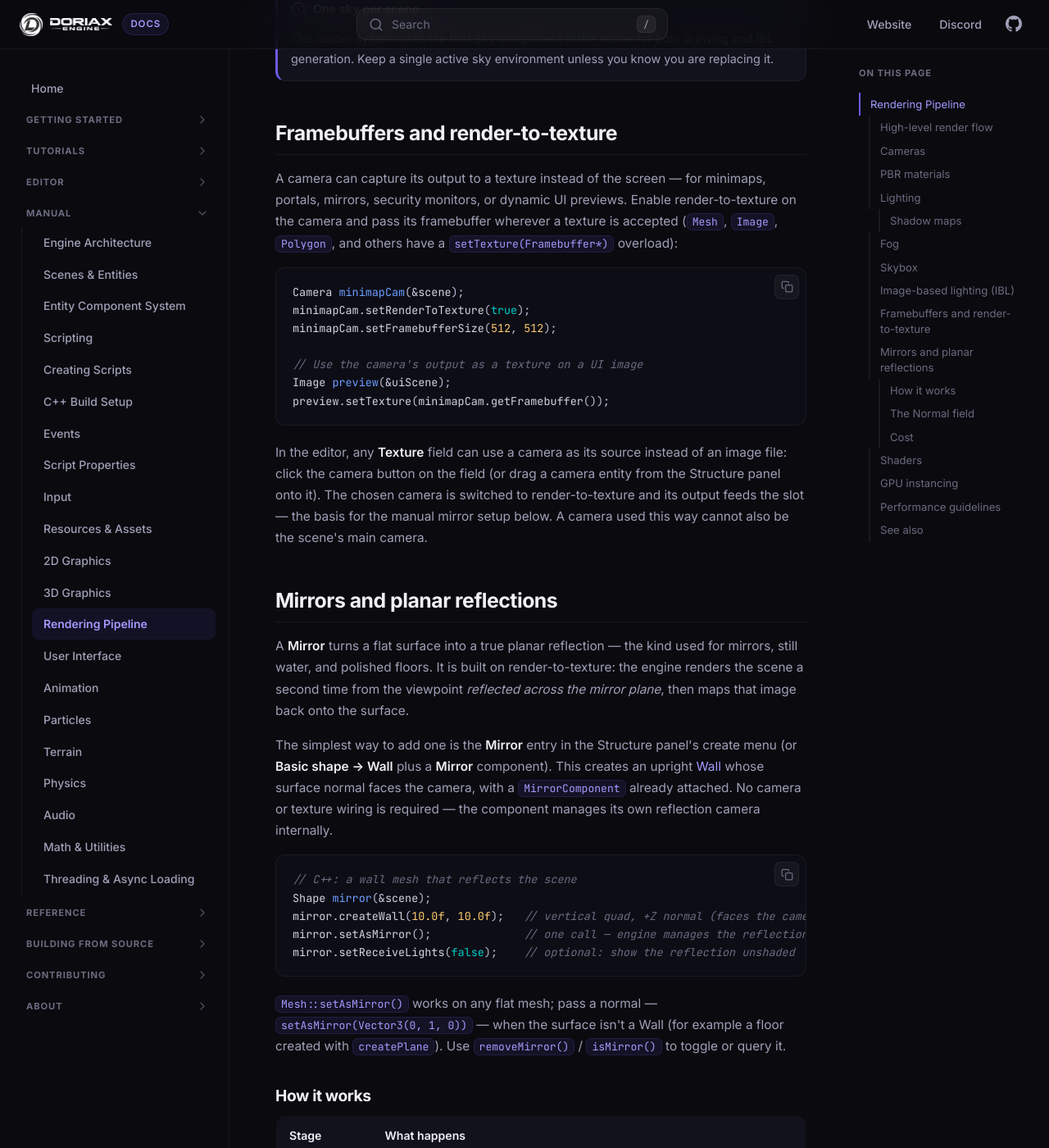
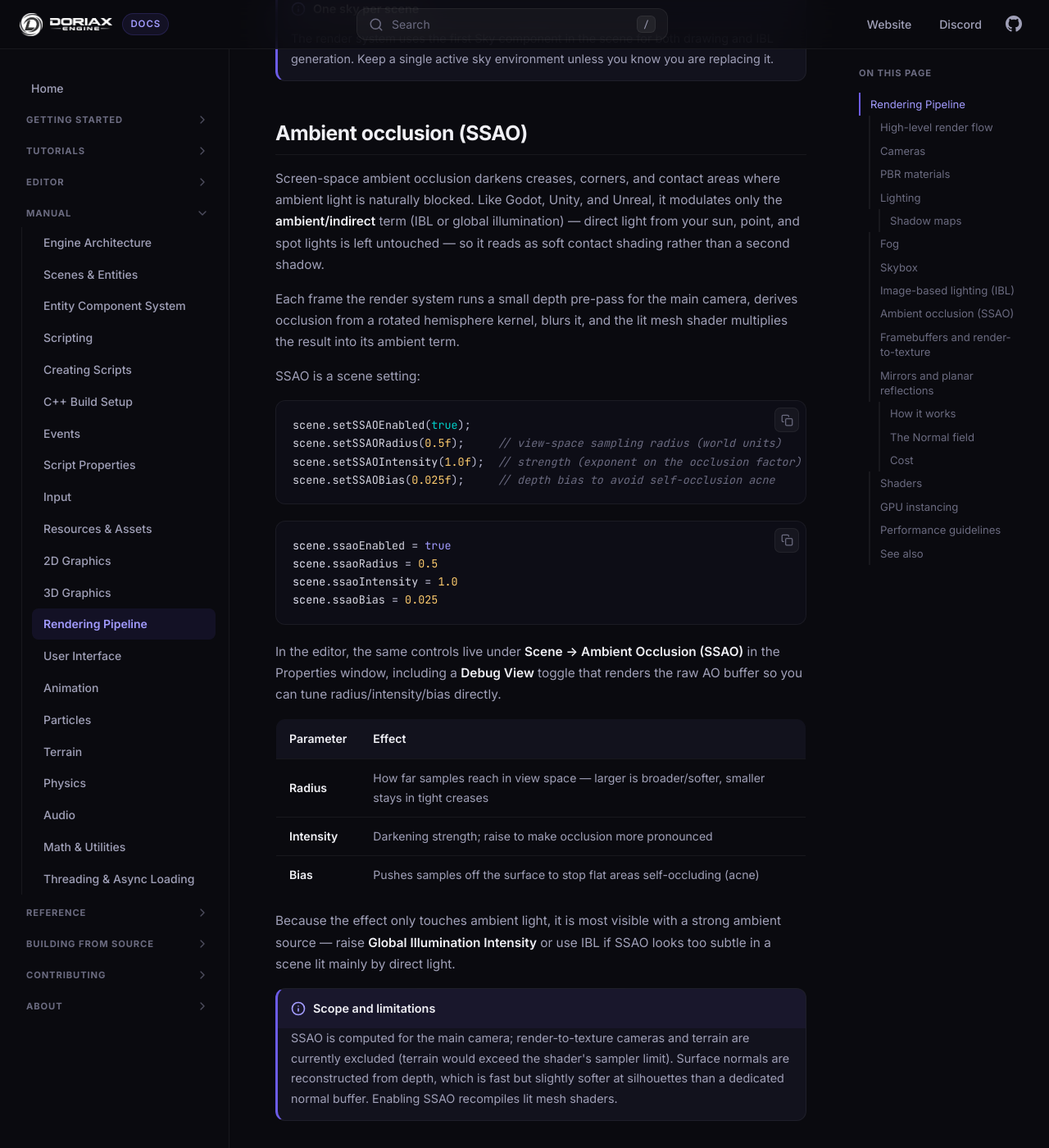
Before and after one commit to doriaxengine/doriax-docs, an MkDocs documentation site: the page built from docs/manual/rendering-pipeline.md, in a window 1280 px wide and 1400 px high, scrolled down 5288 px. Shown: the whole window at 82% size. Built offline with MkDocs 1.6.1, drawn with Linux system fonts in a browser that asks for light colours.

Commit message:
SSAO docs update

````diff
--- a/docs/manual/rendering-pipeline.md
+++ b/docs/manual/rendering-pipeline.md
@@ -189,6 +189,54 @@ toggled, so you can compare lit-only vs environment-lit looks before play mode.
     The render system uses the first Sky component in the scene for both drawing and IBL
     generation. Keep a single active sky environment unless you know you are replacing it.
 
+## Ambient occlusion (SSAO)
+
+Screen-space ambient occlusion darkens creases, corners, and contact areas where ambient
+light is naturally blocked. Like Godot, Unity, and Unreal, it modulates only the
+**ambient/indirect** term (IBL or global illumination) — direct light from your sun, point,
+and spot lights is left untouched — so it reads as soft contact shading rather than a
+second shadow.
+
+Each frame the render system runs a small depth pre-pass for the main camera, derives
+occlusion from a rotated hemisphere kernel, blurs it, and the lit mesh shader multiplies
+the result into its ambient term.
+
+SSAO is a scene setting:
+
+```cpp
+scene.setSSAOEnabled(true);
+scene.setSSAORadius(0.5f);     // view-space sampling radius (world units)
+scene.setSSAOIntensity(1.0f);  // strength (exponent on the occlusion factor)
+scene.setSSAOBias(0.025f);     // depth bias to avoid self-occlusion acne
+```
+
+```lua
+scene.ssaoEnabled = true
+scene.ssaoRadius = 0.5
+scene.ssaoIntensity = 1.0
+scene.ssaoBias = 0.025
+```
+
+In the editor, the same controls live under **Scene → Ambient Occlusion (SSAO)** in the
+Properties window, including a **Debug View** toggle that renders the raw AO buffer so you
+can tune radius/intensity/bias directly.
+
+| Parameter | Effect |
+| --- | --- |
+| **Radius** | How far samples reach in view space — larger is broader/softer, smaller stays in tight creases |
+| **Intensity** | Darkening strength; raise to make occlusion more pronounced |
+| **Bias** | Pushes samples off the surface to stop flat areas self-occluding (acne) |
+
+Because the effect only touches ambient light, it is most visible with a strong ambient
+source — raise **Global Illumination Intensity** or use IBL if SSAO looks too subtle in a
+scene lit mainly by direct light.
+
+!!! note "Scope and limitations"
+    SSAO is computed for the main camera; render-to-texture cameras and terrain are
+    currently excluded (terrain would exceed the shader's sampler limit). Surface normals
+    are reconstructed from depth, which is fast but slightly softer at silhouettes than a
+    dedicated normal buffer. Enabling SSAO recompiles lit mesh shaders.
+
 ## Framebuffers and render-to-texture
 
 A camera can capture its output to a texture instead of the screen — for minimaps,
````
Also changed, not shown: docs/manual/3d-graphics.md (+4 -0 lines), docs/reference/classes/scene.md (+60 -0 lines).
